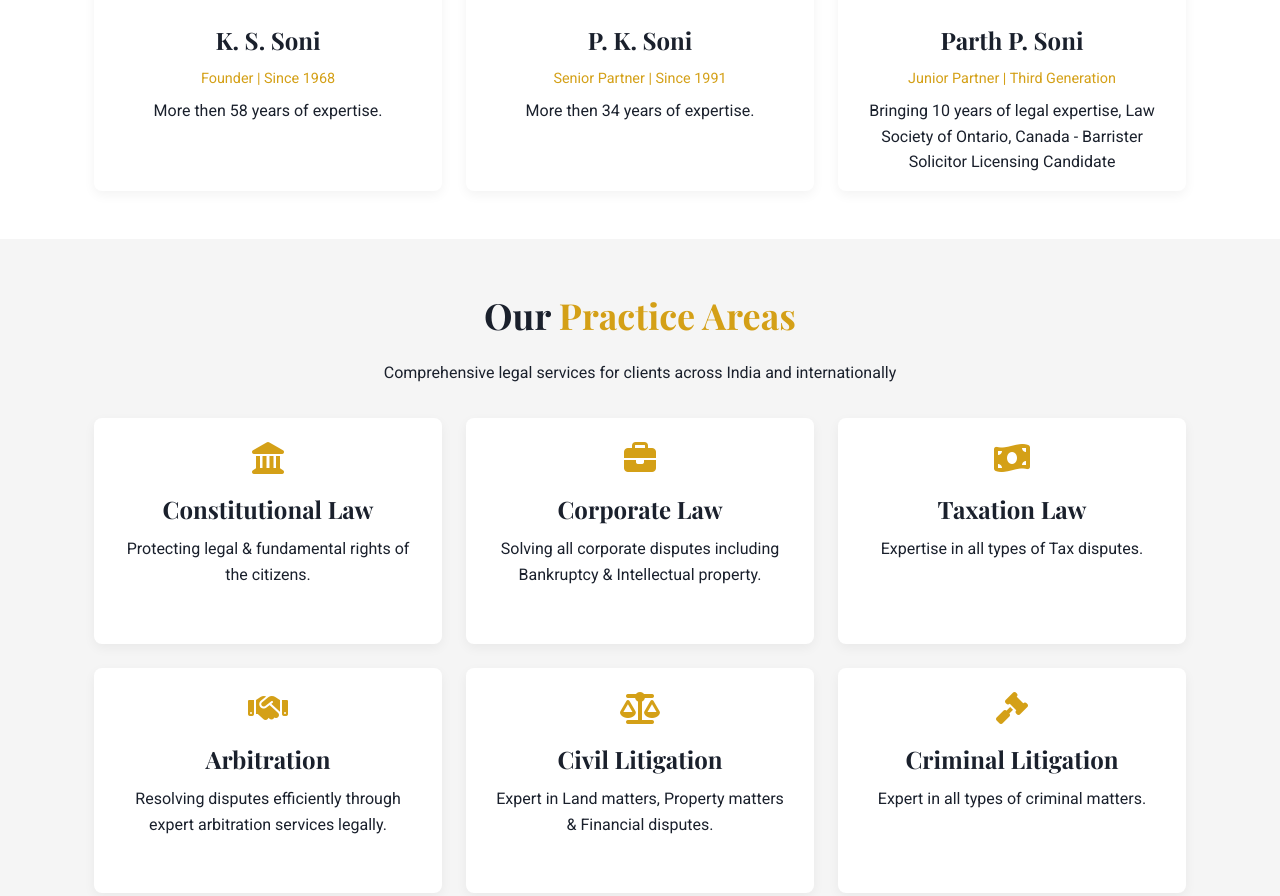
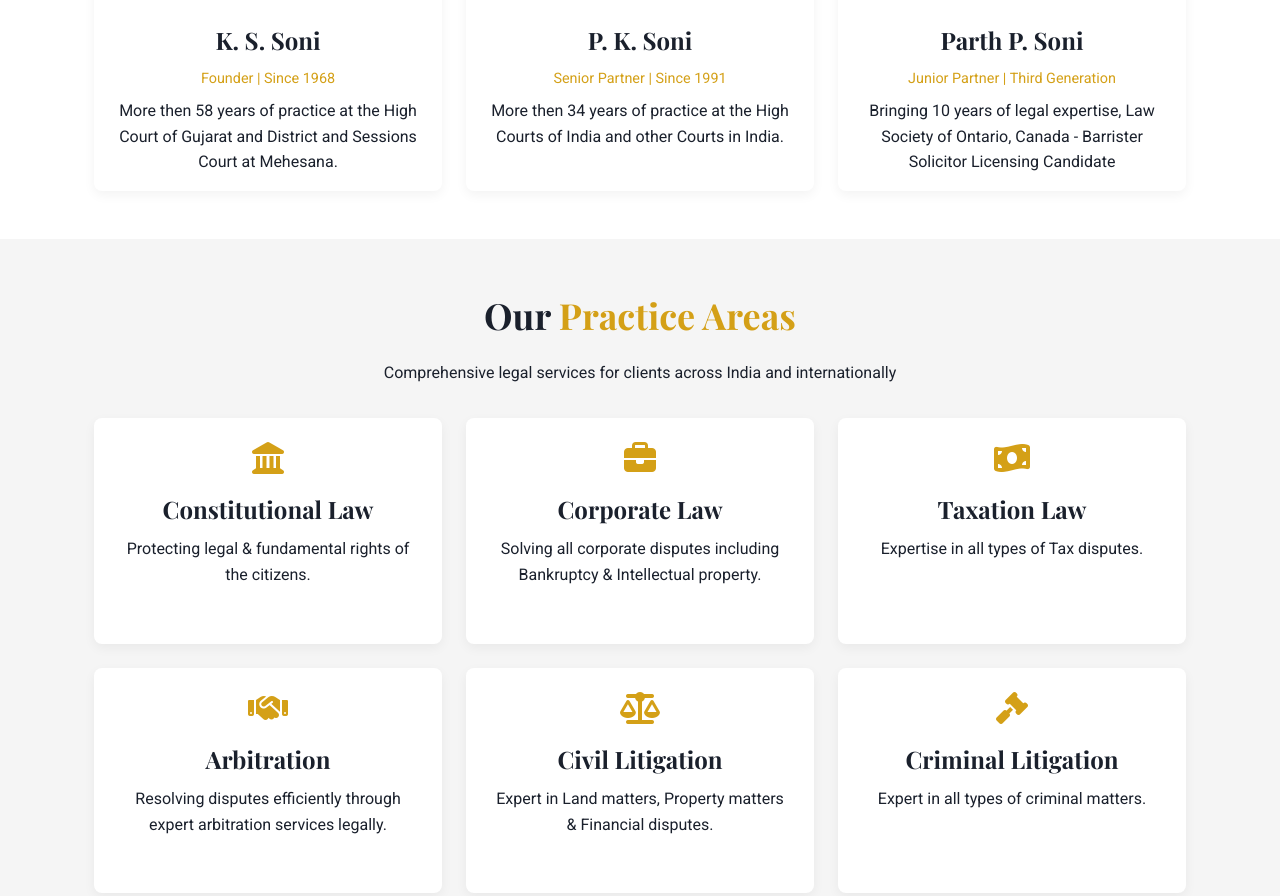
Before and after one commit to ypsyouknow/sonilawyers, a plain HTML site: page index.html in a window 1280 px wide. Shown: the part 2356-3252 px from the top of the page. Drawn offline with nearby package versions, Linux system fonts and the light colour scheme.

Commit message:
Update index.html

```diff
--- a/index.html
+++ b/index.html
@@ -156,13 +156,13 @@
             <img src="grandfather.jpg" alt="K. S. Soni, founder of Soni & Associates" loading="lazy">
             <h3>K. S. Soni</h3>
             <p class="role">Founder | Since 1968</p>
-            <p>More then 58 years of expertise.</p>
+            <p>More then 58 years of practice at the High Court of Gujarat and District and Sessions Court at Mehesana.</p>
           </div>
           <div class="team-member" data-aos="fade-up" data-aos-delay="200">
             <img src="father.jpg" alt="P. K. Soni, senior partner at Soni & Associates" loading="lazy">
             <h3>P. K. Soni</h3>
             <p class="role">Senior Partner | Since 1991</p>
-            <p>More then 34 years of expertise.</p>
+            <p>More then 34 years of practice at the High Courts of India and other Courts in India.</p>
           </div>
           <div class="team-member" data-aos="fade-up" data-aos-delay="300">
             <img src="Screenshot 2025-05-05 171927.png" alt="Parth P. Soni, associate at Soni & Associates" loading="lazy">
```
